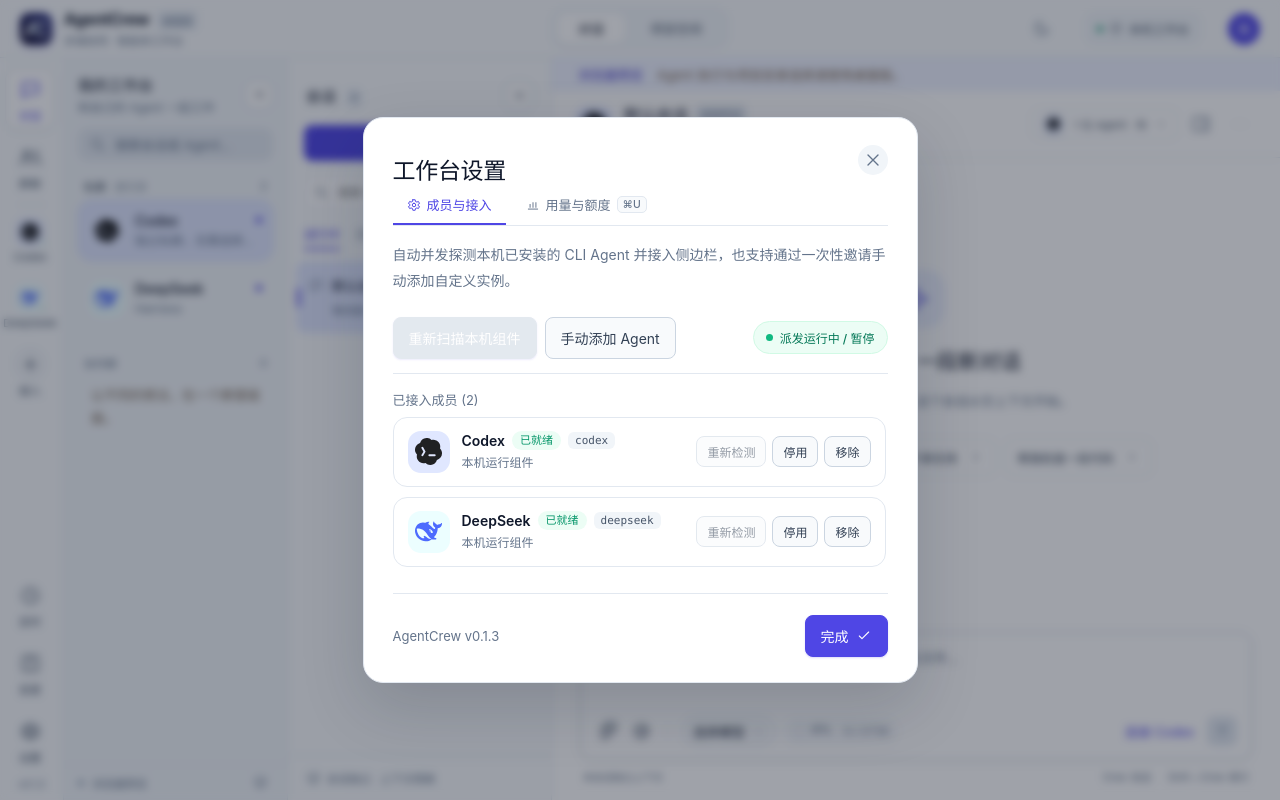
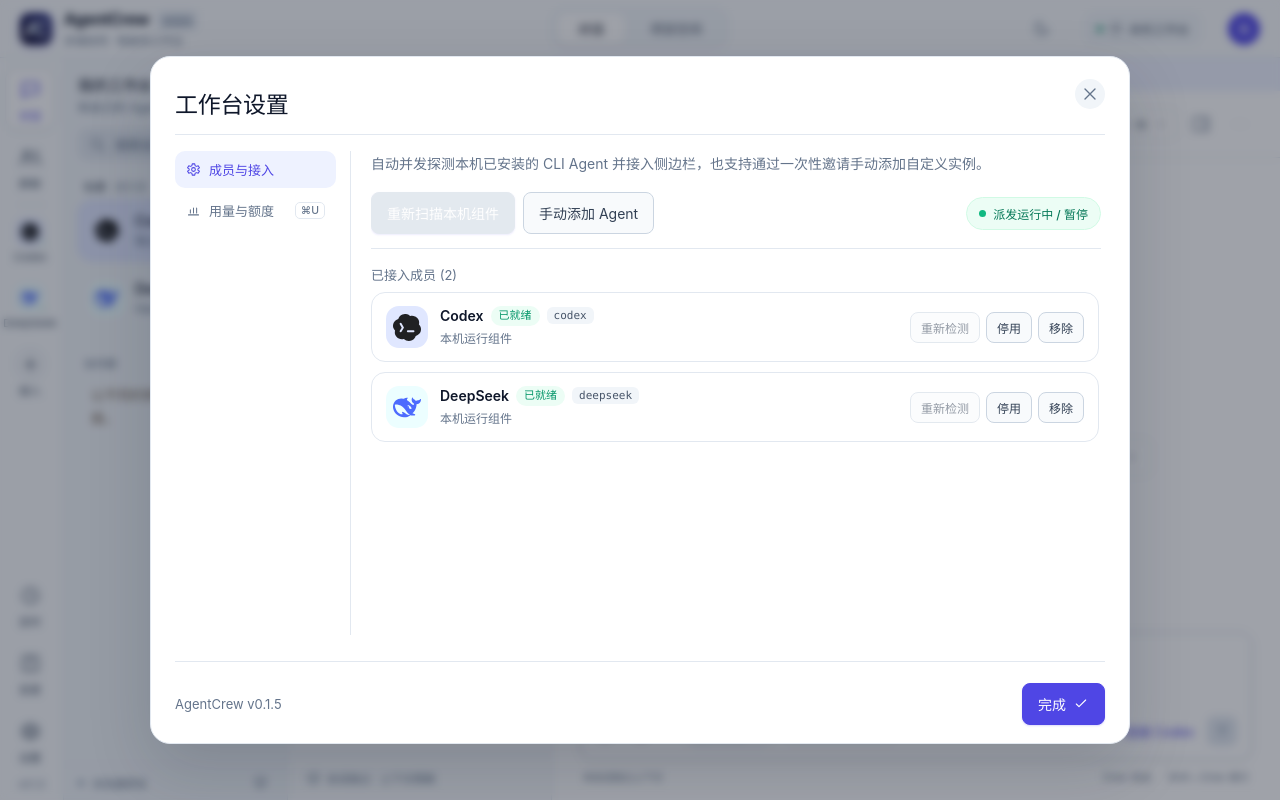
Before and after one commit to Sun-0102/AgentCrew, a React (Vite) app: page / in a window 1280 px wide. Both pictures are taken after a click on the button "工作台设置". Built offline with nearby package versions, Linux system fonts and the light colour scheme.

Commit message:
feat(settings): switch settings dialog to vertical sidebar navigation and bump to v0.1.5

```diff
--- a/package.json
+++ b/package.json
@@ -1,7 +1,7 @@
 {
   "name": "agentcrew",
   "private": true,
-  "version": "0.1.4",
+  "version": "0.1.5",
   "license": "MIT",
   "type": "module",
   "scripts": {
--- a/src-tauri/tauri.conf.json
+++ b/src-tauri/tauri.conf.json
@@ -1,7 +1,7 @@
 {
   "$schema": "https://schema.tauri.app/config/2",
   "productName": "AgentCrew",
-  "version": "0.1.4",
+  "version": "0.1.5",
   "identifier": "local.agentcrew.desktop",
   "build": {
     "beforeDevCommand": "npm run dev",
--- a/src/dark-theme.css
+++ b/src/dark-theme.css
@@ -583,7 +583,8 @@
 :root[data-theme="dark"] .queue-action-btn.danger:hover:not(:disabled) { background: rgba(239, 68, 68, 0.18); color: #f87171; }
 :root[data-theme="dark"] .queue-edit-banner { background: #1e1b4b; color: #a5b4fc; }
 :root[data-theme="dark"] .queue-edit-banner .icon-button { color: #a5b4fc; }
-:root[data-theme="dark"] .settings-tabs button:hover { color: #f8fafc; }
+:root[data-theme="dark"] .settings-nav-item:hover { background: #1e293b; color: #f8fafc; }
+:root[data-theme="dark"] .settings-nav-item.active { background: rgba(99, 102, 241, 0.2); color: #a5b4fc; }
 :root[data-theme="dark"] .usage-provider-note-warn { background: rgba(245, 158, 11, 0.14); color: #fcd34d; border-color: rgba(245, 158, 11, 0.35); }
 :root[data-theme="dark"] .quota-alert-btn { background: rgba(245, 158, 11, 0.16); border-color: rgba(245, 158, 11, 0.4); color: #fbbf24; }
 :root[data-theme="dark"] .quota-alert-btn:hover { background: rgba(245, 158, 11, 0.24); }
--- a/src/features/chats/SettingsDialog.tsx
+++ b/src/features/chats/SettingsDialog.tsx
@@ -143,35 +143,36 @@ export default function SettingsDialog({
       title="工作台设置"
       onClose={onClose}
       wide
-      className={tab === "usage" ? "dialog-usage-wide" : ""}
+      className="dialog-settings-split"
     >
-      <div className="settings-tabs" role="tablist" aria-label="设置分区">
+      <div className="settings-split">
+        <nav className="settings-nav" role="tablist" aria-label="设置分区" aria-orientation="vertical">
           <button
             type="button"
             role="tab"
             aria-selected={tab === "agents"}
-          className={tab === "agents" ? "active" : ""}
+            className={`settings-nav-item ${tab === "agents" ? "active" : ""}`}
             onClick={() => setTab("agents")}
           >
-          <Icon name="settings" size={14} />
-          成员与接入
+            <Icon name="settings" size={15} />
+            <span className="settings-nav-label">成员与接入</span>
           </button>
           <button
             type="button"
             role="tab"
             aria-selected={tab === "usage"}
-          className={tab === "usage" ? "active" : ""}
+            className={`settings-nav-item ${tab === "usage" ? "active" : ""}`}
             onClick={() => setTab("usage")}
           >
-          <Icon name="chart" size={14} />
-          用量与额度
+            <Icon name="chart" size={15} />
+            <span className="settings-nav-label">用量与额度</span>
             {hasUsageWarning && <span className="settings-tab-dot" aria-label="额度提醒" />}
             <span className="settings-tab-kbd">⌘U</span>
           </button>
-      </div>
+        </nav>
 
+        <div className="settings-content" role="tabpanel">
           {tab === "usage" ? (
-        <div className="settings-usage-body">
             <UsageDashboard
               data={usageData}
               days={usageDays}
@@ -180,10 +181,9 @@ export default function SettingsDialog({
               onChangeDays={onChangeUsageDays}
               onRefresh={onRefreshUsage}
             />
-        </div>
           ) : (
             <>
-          <p className="dialog-intro">
+              <p className="dialog-intro settings-pane-intro">
                 自动并发探测本机已安装的 CLI Agent 并接入侧边栏，也支持通过一次性邀请手动添加自定义实例。
               </p>
 
@@ -327,9 +327,11 @@ export default function SettingsDialog({
               )}
             </>
           )}
+        </div>
+      </div>
 
       <div className="dialog-footer">
-        <span>AgentCrew v{info?.version ?? "0.1.3"}</span>
+        <span>AgentCrew v{info?.version ?? "0.1.5"}</span>
         <button className="primary" onClick={onClose}>
           完成<Icon name="check" size={16} />
         </button>
--- a/src/workbench.css
+++ b/src/workbench.css
@@ -1625,52 +1625,113 @@ button { -webkit-tap-highlight-color: transparent; }
 .file-link-feedback { margin-left: 8px; font-size: 12px; color: #64748b; }
 .file-link-feedback[role="alert"] { color: #dc2626; }
 
-/* Settings Tabs & Embedded Usage Panel */
-.dialog-usage-wide { width: min(920px, 92vw); max-height: 88vh; }
-.settings-tabs {
-  display: flex;
-  gap: 6px;
-  border-bottom: 1px solid var(--line);
-  margin: 0 0 16px;
-}
-.settings-tabs button {
-  display: inline-flex;
-  align-items: center;
-  gap: 6px;
+/* Settings Vertical Sidebar & Embedded Usage Panel */
+.dialog-settings-split {
+  width: min(980px, 92vw);
+  height: min(700px, 86vh);
+  display: flex;
+  flex-direction: column;
+  overflow: hidden;
+  padding: 22px 24px 18px;
+}
+.settings-split {
+  flex: 1;
+  min-height: 0;
+  display: flex;
+  gap: 20px;
+  margin-top: 14px;
+  padding-top: 16px;
+  border-top: 1px solid var(--line);
+}
+.settings-nav {
+  width: 176px;
+  flex-shrink: 0;
+  display: flex;
+  flex-direction: column;
+  gap: 4px;
+  padding-right: 14px;
+  border-right: 1px solid var(--line);
+  overflow-y: auto;
+}
+.settings-nav-item {
+  display: flex;
+  align-items: center;
+  gap: 8px;
+  width: 100%;
   border: 0;
-  border-bottom: 2px solid transparent;
+  border-radius: 10px;
   background: transparent;
-  padding: 9px 14px;
+  padding: 9px 11px;
   font-size: 13px;
   font-weight: 500;
   color: var(--muted);
+  text-align: left;
   cursor: pointer;
-}
-.settings-tabs button:hover { color: #0f172a; }
-.settings-tabs button.active {
+  transition: background 0.14s ease, color 0.14s ease;
+}
+.settings-nav-item:hover {
+  background: #f1f5f9;
+  color: #0f172a;
+}
+.settings-nav-item.active {
+  background: var(--accent-soft);
   color: var(--accent);
-  border-bottom-color: var(--accent);
   font-weight: 600;
+}
+.settings-nav-label {
+  flex: 1;
+  min-width: 0;
+  overflow: hidden;
+  text-overflow: ellipsis;
+  white-space: nowrap;
 }
 .settings-tab-kbd {
   font-size: 10.5px;
   font-weight: 500;
   color: var(--muted);
-  background: var(--canvas);
+  background: var(--surface);
   border: 1px solid var(--line);
   border-radius: 5px;
   padding: 1px 5px;
+  flex-shrink: 0;
 }
 .settings-tab-dot {
   width: 7px;
   height: 7px;
   border-radius: 50%;
   background: #f59e0b;
-}
-.settings-usage-body {
-  max-height: min(64vh, 620px);
+  flex-shrink: 0;
+}
+.settings-content {
+  flex: 1;
+  min-width: 0;
   overflow-y: auto;
   padding-right: 4px;
+}
+.settings-pane-intro {
+  margin: 0 0 16px;
+}
+@media (max-width: 720px) {
+  .dialog-settings-split {
+    height: min(760px, 90vh);
+  }
+  .settings-split {
+    flex-direction: column;
+    gap: 12px;
+  }
+  .settings-nav {
+    width: auto;
+    flex-direction: row;
+    padding-right: 0;
+    padding-bottom: 10px;
+    border-right: 0;
+    border-bottom: 1px solid var(--line);
+    overflow-x: auto;
+  }
+  .settings-nav-item {
+    width: auto;
+    flex-shrink: 0;
+  }
 }
 .usage-embedded { display: flex; flex-direction: column; }
 .usage-header-embedded { align-items: center; margin-bottom: 14px; }
```
Also changed, not shown: 2 other files (tests, documents, lock files or other folders). Lines whose indentation alone changed are shown as unchanged.
